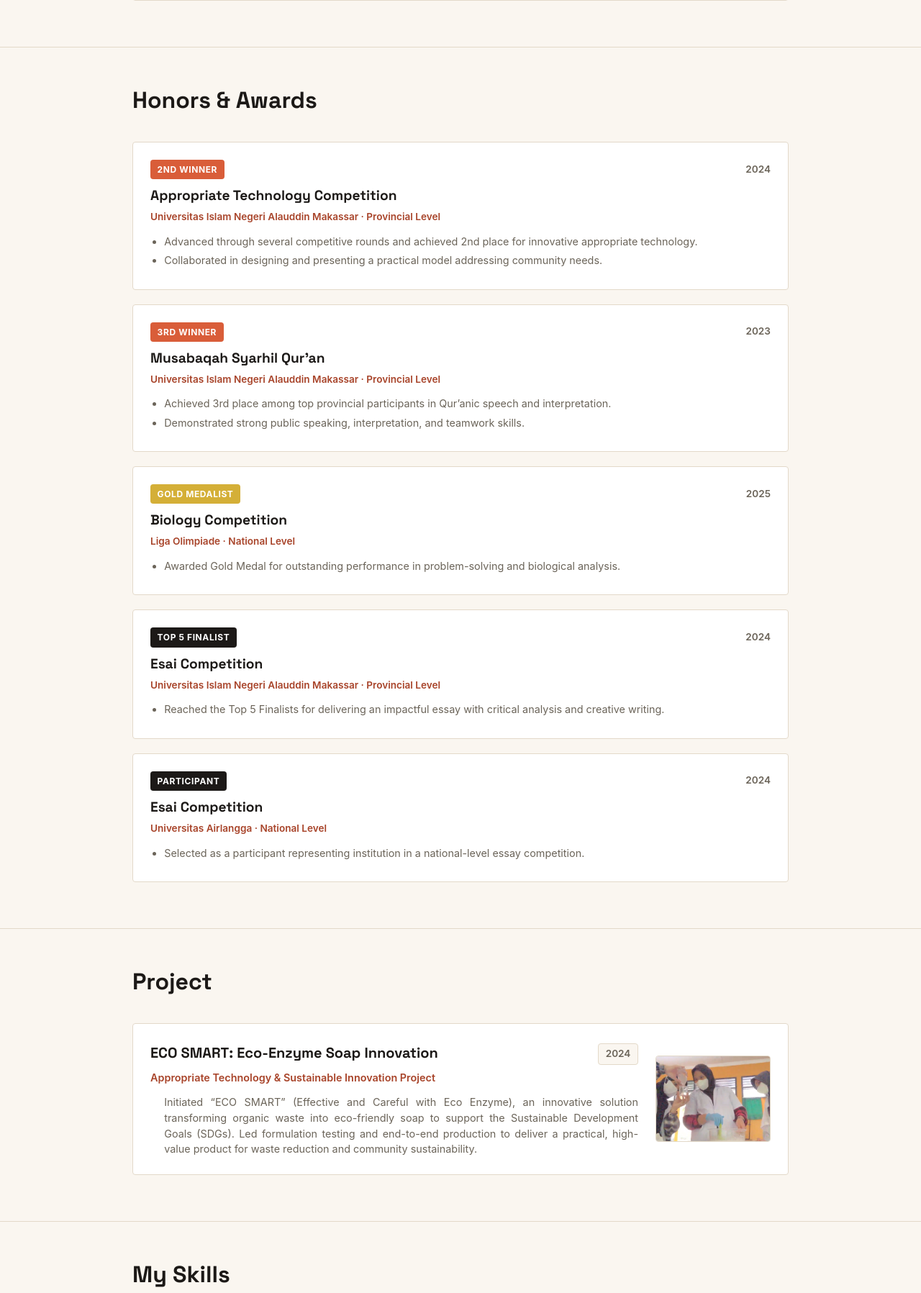
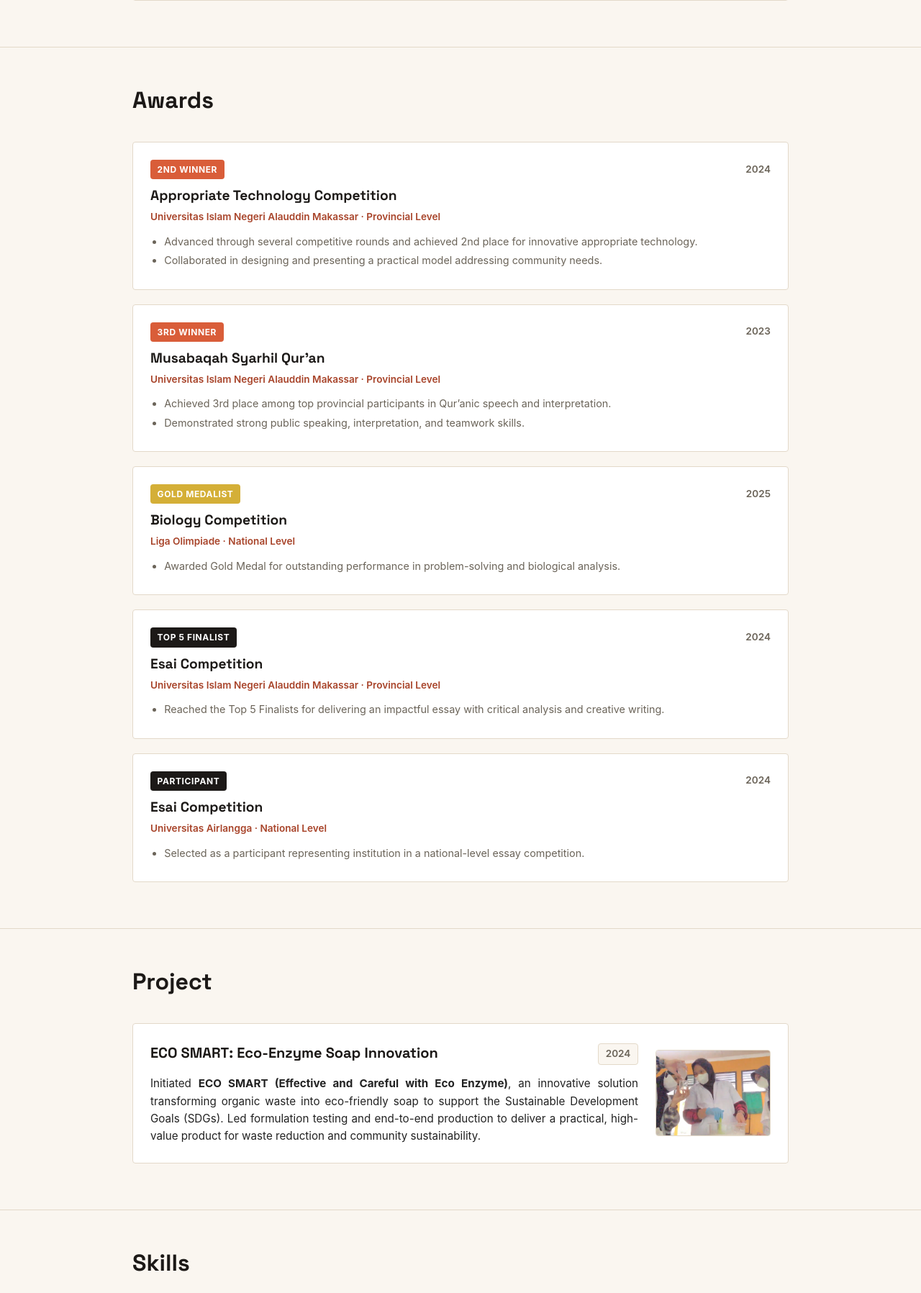
Before and after one commit to filzashafira/myportofolio, a Django app: page / in a window 1280 px wide. Shown: the part 2685-4482 px from the top of the page at 72% size. Run offline with Django 5.2, Linux system fonts and the light colour scheme.

Commit message:
feat:Merapikan section

```diff
--- a/templates/index.html
+++ b/templates/index.html
@@ -197,7 +197,7 @@
 
         <section id="awards" class="skills-section">
             <div class="container">
-                <h2>Honors & Awards</h2>
+                <h2>Awards</h2>
                 <div class="awards-list">
 
                     <article class="award-card">
@@ -278,9 +278,8 @@
                                     <h3>ECO SMART: Eco-Enzyme Soap Innovation</h3>
                                     <span class="exp-year">2024</span>
                                 </div>
-                                <p class="exp-org">Appropriate Technology & Sustainable Innovation Project</p>
-                                <p class="exp-desc" style="margin-top: 0.5rem; text-align: justify;">
-                                    Initiated “ECO SMART” (Effective and Careful with Eco Enzyme), an innovative solution transforming organic waste into eco-friendly soap to support the Sustainable Development Goals (SDGs). Led formulation testing and end-to-end production to deliver a practical, high-value product for waste reduction and community sustainability.
+                                <p style="color: #222; font-size: 0.95rem; line-height: 1.6; text-align: justify; margin-top: 0.75rem;">
+                                    Initiated <strong>ECO SMART (Effective and Careful with Eco Enzyme)</strong>, an innovative solution transforming organic waste into eco-friendly soap to support the Sustainable Development Goals (SDGs). Led formulation testing and end-to-end production to deliver a practical, high-value product for waste reduction and community sustainability.
                                 </p>
                             </div>
                             <div class="exp-media">
@@ -295,19 +294,19 @@
 
         <section id="skills" class="skills-section">
             <div class="container">
-                <h2>My Skills</h2>
+                <h2>Skills</h2>
                 <div class="skills-container">
                     <article class="skill-card">
                         <h3>Public Speaking</h3>
-                        <p>Memiliki kemampuan komunikasi verbal yang efektif dalam menyampaikan gagasan di depan umum, memandu acara, dan berbicara di berbagai kegiatan formal maupun informal.</p>
+                        <p>Possesses effective verbal communication skills for presenting ideas in public, hosting events, and speaking at various formal and informal gatherings.</p>
                     </article>
                     <article class="skill-card">
                         <h3>Video Editing</h3>
-                        <p>Terbiasa mengolah konten visual dan menyunting video untuk menghasilkan media audio-visual yang menarik, informatif, dan komunikatif.</p>
+                        <p>Experienced in creating visual content and editing videos to produce engaging, informative, and communicative audiovisual media.</p>
                     </article>
                     <article class="skill-card">
-                        <h3>Penulisan Karya Tulis Ilmiah</h3>
-                        <p>Mampu menyusun ide dan hasil gagasan secara terstruktur melalui penulisan ilmiah yang sistematis, kritis, dan berpatokan pada kaidah akademis.</p>
+                        <h3>Writing Scientific Papers</h3>
+                        <p>Capable of structuring ideas and concepts through scholarly writing that is systematic, critical, and grounded in academic standards.</p>
                     </article>
                 </div>
             </div>
```
